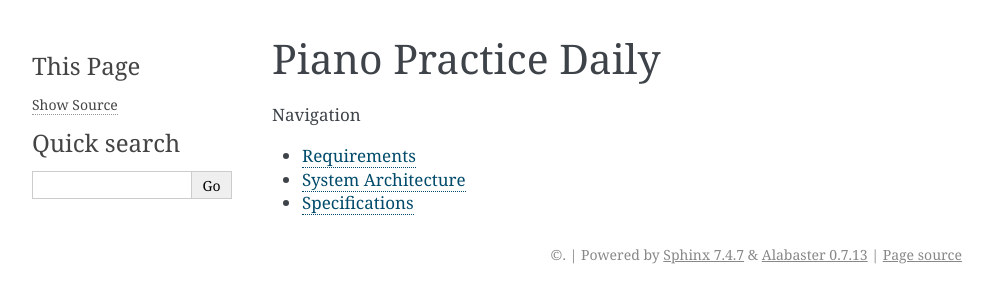
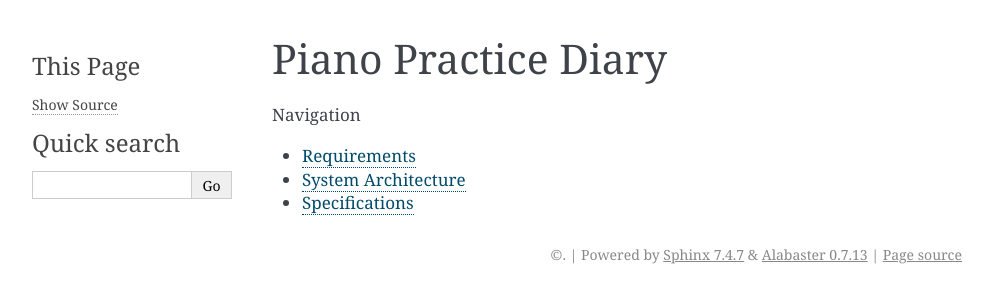
Before and after one commit to bleach31/PianoPracticeDaily, a Sphinx documentation site: the page built from docs/index.rst, in a window 1280 px wide. Shown: the top 303 px of the page, without its empty margins (148-1141 px from the left). Built offline with Sphinx 7.4.7, drawn with Linux system fonts in a browser that asks for light colours.

Commit message:
fix typo

```diff
--- a/docs/conf.py
+++ b/docs/conf.py
@@ -1,4 +1,4 @@
-project = "Piano Practice Daily"
+project = "Piano Practice Diary"
 extensions = ["sphinx_needs", 'sphinxcontrib.plantuml']
 master_doc = 'index'
 
--- a/docs/index.rst
+++ b/docs/index.rst
@@ -1,4 +1,4 @@
-Piano Practice Daily
+Piano Practice Diary
 ==========================
 
 .. toctree::
--- a/docs/specifications.rst
+++ b/docs/specifications.rst
@@ -26,7 +26,7 @@ Specifications
     :id: CMP004
     :links: REQ008
 
-    The Web Portal provides a user interface for reviewing daily practice logs and playing back past recordings.
+    The Web Portal provides a user interface for reviewing diary practice logs and playing back past recordings.
     It also displays metadata such as session date, duration, and notes.
 
 .. spec:: Notification Module
--- a/docs/system_architecture.rst
+++ b/docs/system_architecture.rst
@@ -5,12 +5,12 @@ System Architecture
 
 .. _system-architecture:
 
-The following diagram illustrates the system architecture for Piano Practice Daily:
+The following diagram illustrates the system architecture for Piano Practice diary:
 
 .. needuml:: logical_architecture
 
     actor User
-    package "Piano Practice Daily System" {
+    package "Piano Practice Diary System" {
         component "Audio Device Manager" as AudioDeviceManager
         component "Silence Processing Module" as SilenceProcessing
         component "Storage Module" as Storage
```
Also changed, not shown: README.md (+1 -1 lines).
